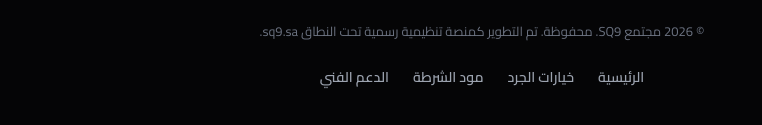
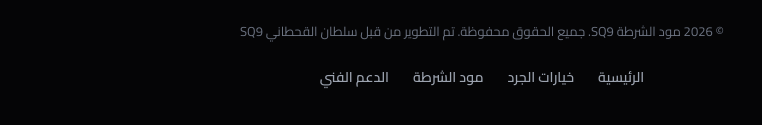
Before and after one commit to sultanm9k-commits/sq9, a website: page public/index.html in a window 1280 px wide. Shown: the part 2304-2429 px from the top of the page, 358-1120 px from the left. Drawn offline with Linux system fonts and the light colour scheme.

Commit message:
update footer copyright

```diff
--- a/public/index.html
+++ b/public/index.html
@@ -371,8 +371,7 @@
                     onerror="this.style.display='none'; this.nextElementSibling.style.display='flex'">
                 <span class="logo-fallback" style="display:none;"><span class="logo-gold">SQ9</span></span>
             </div>
-            <p class="footer-copy">© 2026 مجتمع SQ9. محفوظة. تم التطوير كمنصة تنظيمية رسمية تحت النطاق
-                sq9.sa.</p>
+            <p class="footer-copy">© 2026 مود الشرطة SQ9. جميع الحقوق محفوظة. تم التطوير من قبل سلطان القحطاني SQ9</p>
             <div class="footer-links">
                 <a href="#hero">الرئيسية</a>
                 <a href="#reporting-hub">خيارات الجرد</a>
```
